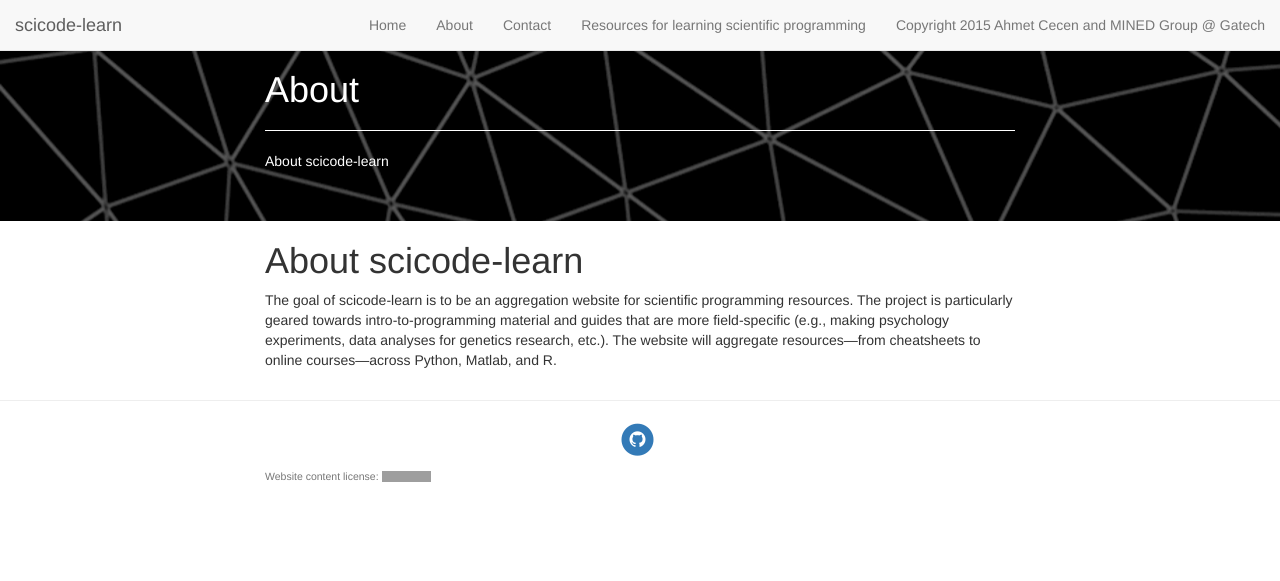
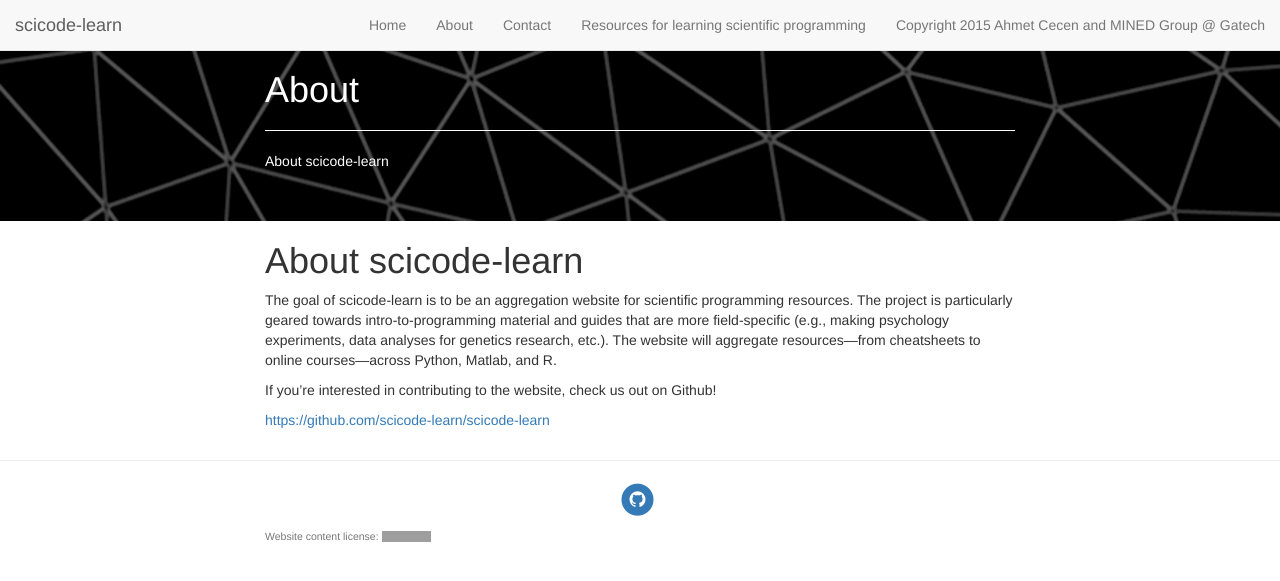
Before and after one commit to scicode-learn/scicode-learn.github.io, a Jekyll site: the page built from About.md, in a window 1280 px wide. Shown: the top 581 px of the page. Built offline with Jekyll 4.4.1, drawn with Linux system fonts in a browser that asks for light colours; nearby versions of some CDN libraries; grey boxes are pictures that could not be loaded.

Commit message:
Updating About

```diff
--- a/About.md
+++ b/About.md
@@ -9,3 +9,7 @@ header-img: "img/home-bg.jpg"
 # About scicode-learn
 
 The goal of scicode-learn is to be an aggregation website for scientific programming resources. The project is particularly geared towards intro-to-programming material and guides that are more field-specific (e.g., making psychology experiments, data analyses for genetics research, etc.). The website will aggregate resources—from cheatsheets to online courses—across Python, Matlab, and R.
+
+If you're interested in contributing to the website, check us out on Github!
+
+[https://github.com/scicode-learn/scicode-learn](Github repository)
```
